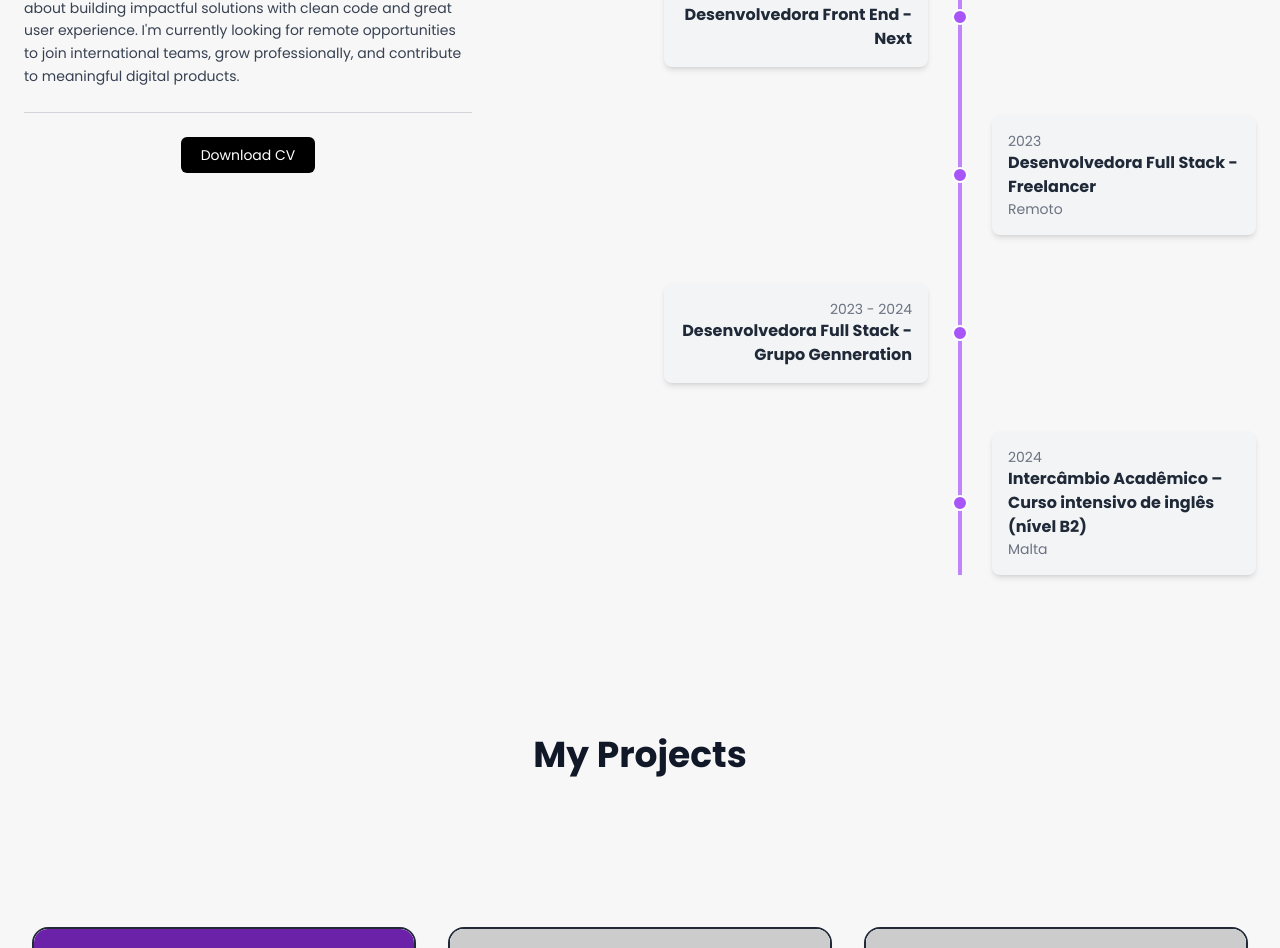
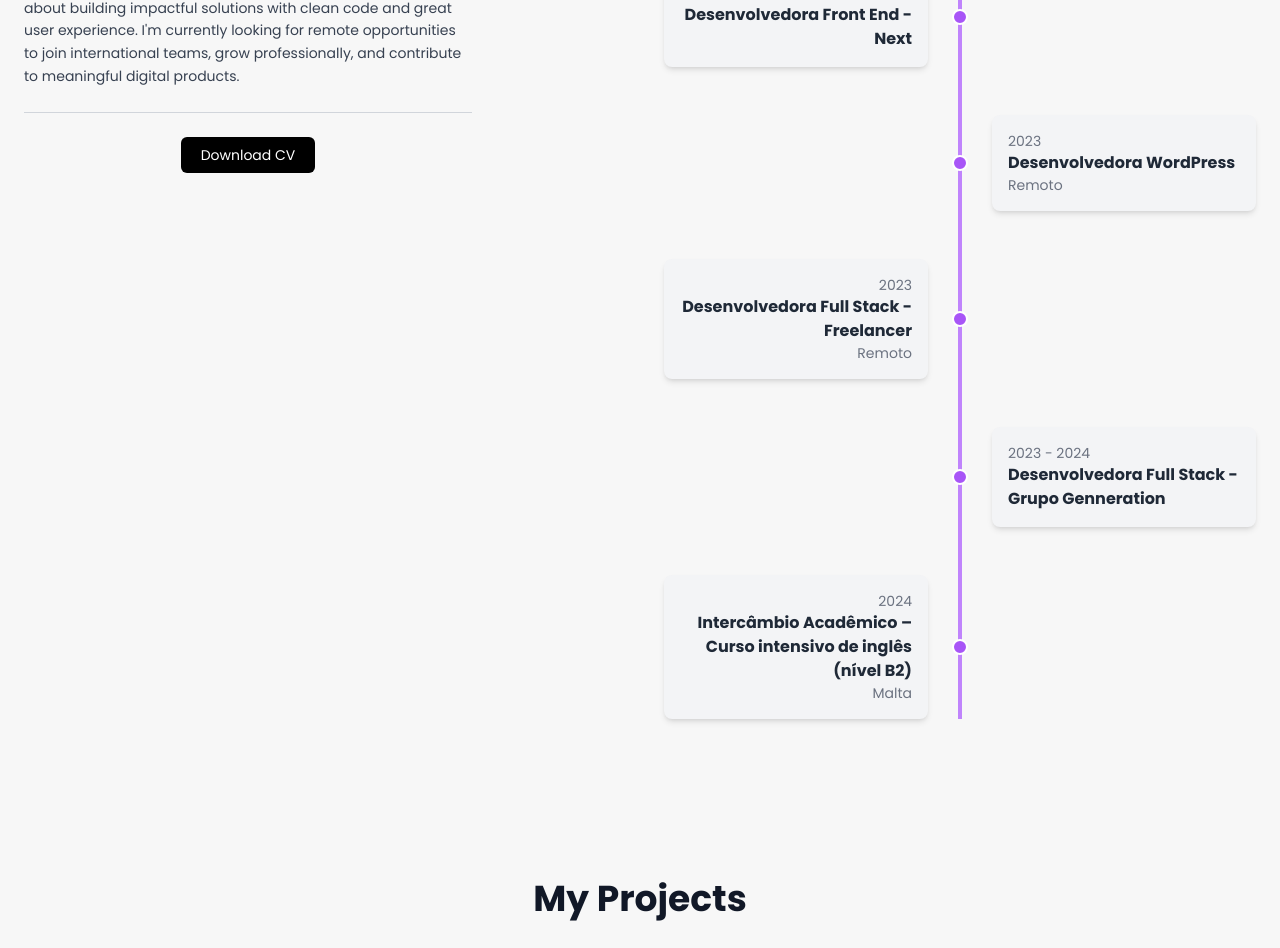
Before and after one commit to MariaEduardaaf/Portifolio, a Vue app: page / in a window 1280 px wide. Shown: the part 1401-2349 px from the top of the page. Built offline with nearby package versions, Linux system fonts and the light colour scheme.

Commit message:
feat: add WordPress development experience to timeline
- Added WordPress Developer experience for 2023
- Shows WordPress specialization alongside Full Stack development

```diff
--- a/src/components/AboutSection.vue
+++ b/src/components/AboutSection.vue
@@ -118,6 +118,7 @@ const skills = [
 
 const timeline = [
     { periodo: '2021 - 2022', title: 'Desenvolvedora Front End - Next', local: '' },
+    { periodo: '2023', title: 'Desenvolvedora WordPress', local: 'Remoto' },
     { periodo: '2023', title: 'Desenvolvedora Full Stack - Freelancer', local: 'Remoto' },
     { periodo: '2023 - 2024', title: 'Desenvolvedora Full Stack - Grupo Genneration', local: '' },
     { periodo: '2024', title: 'Intercâmbio Acadêmico – Curso intensivo de inglês (nível B2)', local: 'Malta' }
```
